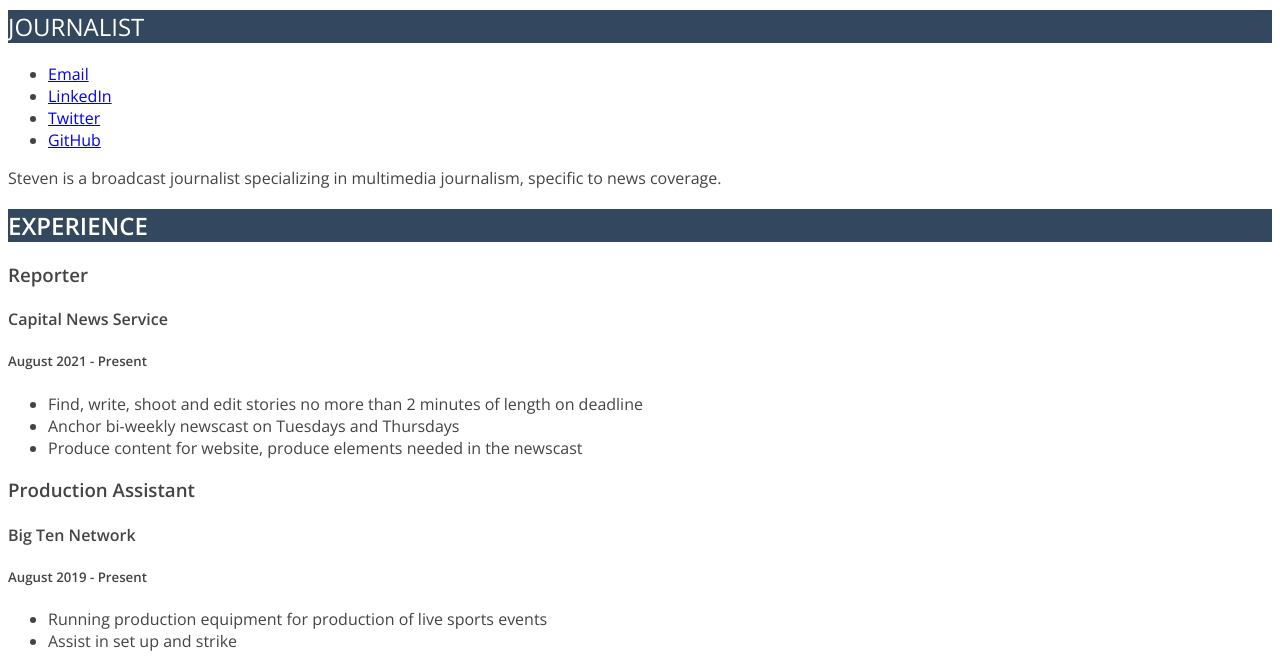
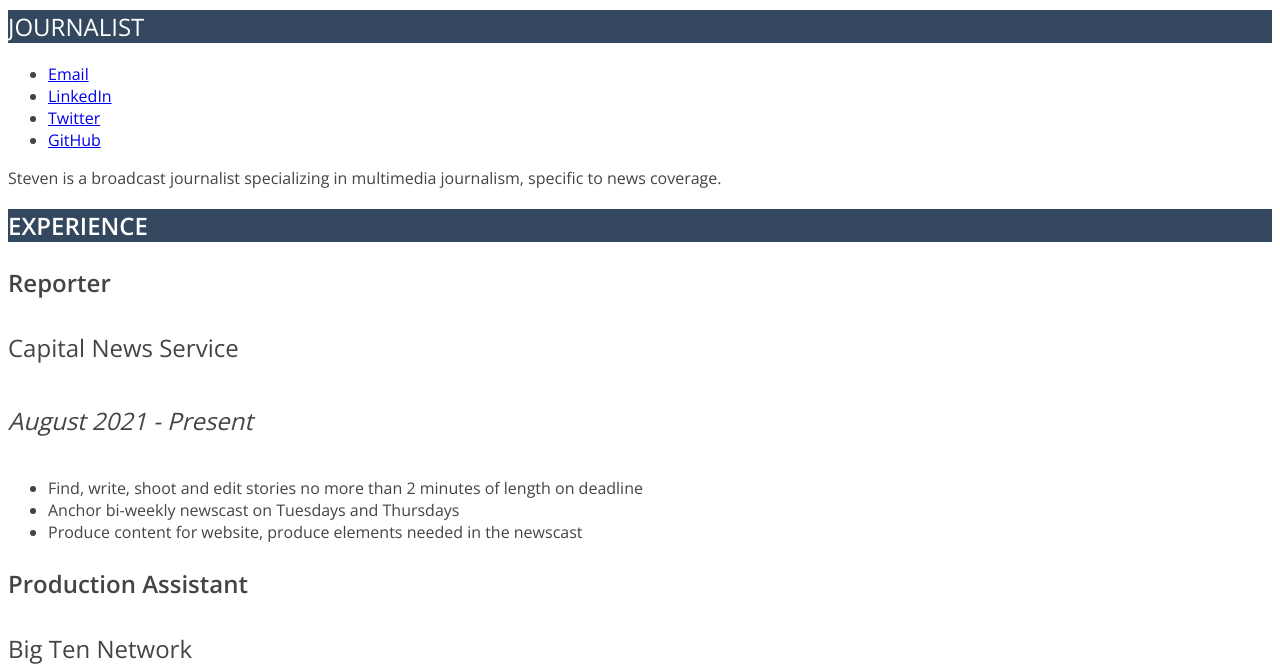
Before and after one commit to stevenmehling/Steven-Mehling-JOUR352, a plain HTML site: page basic-resume/index.html in a window 1280 px wide. Shown: the part 119-787 px from the top of the page. Drawn offline with nearby package versions, Linux system fonts and the light colour scheme.

Commit message:
updated stuff

```diff
--- a/basic-resume/style.css
+++ b/basic-resume/style.css
@@ -1,27 +1,29 @@
+/*styles for my resume*/
+/*properties for body elements*/
 body {
     font-family: 'open sans', Arial, sans-serif;
     font-size: 1em;
     color: #444;
     font-weight: 400;
 }
-
+/*styles all section headers*/
 h1{
   font-size: 3em;
   color: #33485e;
   text-transform: uppercase;
   text-align: center;
 }
-
+/*commented out my image*/
 img{
   display: none;
 }
-
+/*styles my bold text*/
 b{
   text-transform: uppercase;
   font-size: 1.5em;
   color: #33485e;
 }
-
+/*styled my section headers*/
 h2{
   font-size: 1.5em;
   text-transform: uppercase;
@@ -29,3 +31,23 @@ h2{
   color: white;
   font-weight: 400;
 }
+/*styled my job titles*/
+h3{
+  font-size: 1.5em;
+  font-weight: 600;
+}
+/*styled the organizations I worked for*/
+h4{
+  font-size: 1.5em;
+  font-weight: 400;
+}
+/*styled the dates I worked each job from*/
+h5{
+  font-weight: 400;
+  font-size: 1.5em;
+  font-style: italic;
+}
+/*styled all the items that are bulleted*/
+li{
+  font-size: 1em;
+}
```
